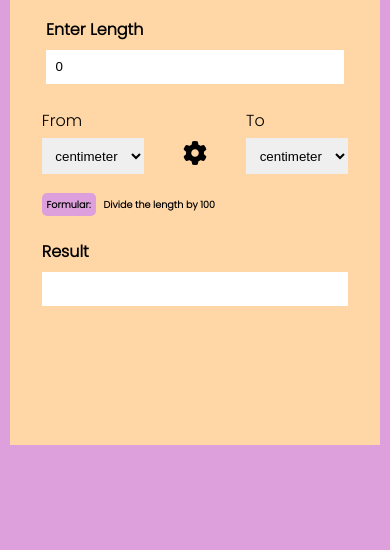
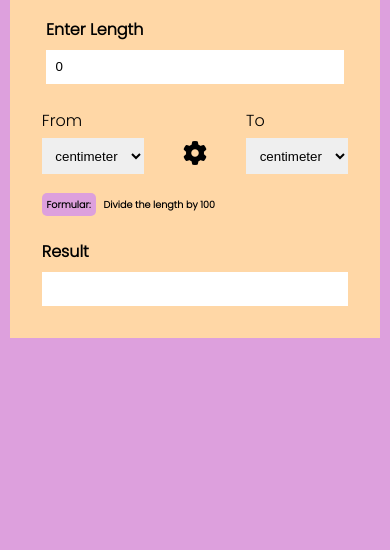
Before and after one commit to codewithjohnson/length-converter, a plain HTML site: page index.html in a window 390 px wide. Shown: the part 294-844 px from the top of the page. Drawn offline with Linux system fonts and the light colour scheme.

Commit message:
Update style.css

```diff
--- a/style.css
+++ b/style.css
@@ -126,6 +126,5 @@ label{
 @media screen and (max-width:480px){
   main{
     width:95%;
-    min-height:75vh;
   }
 }
```
